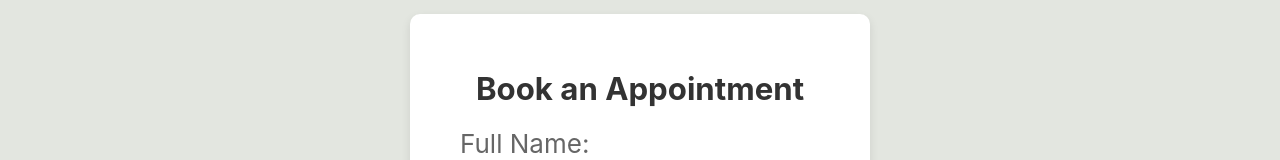
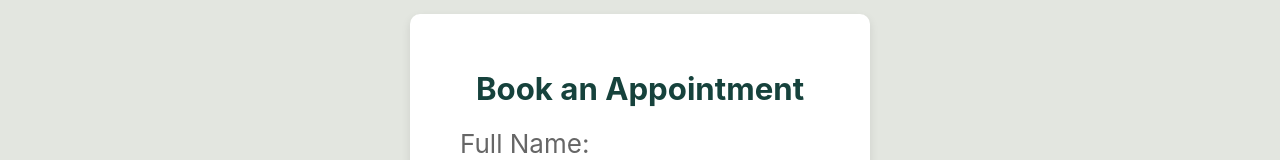
Before and after one commit to JhaAkansha/MediNexus, a React (Create React App) app: page /appointment in a window 1280 px wide. Shown: the part 166-326 px from the top of the page. Built offline with nearby package versions, Linux system fonts and the light colour scheme; no server answers; sample sign-in values are in the browser's storage.

Commit message:
Code Cleaning

```diff
--- a/src/pages/appointment.css
+++ b/src/pages/appointment.css
@@ -18,7 +18,6 @@
 
 .appointment-heading {
   margin-bottom: 20px;
-  color: #333;
   font-size: larger;
 }
 
```
